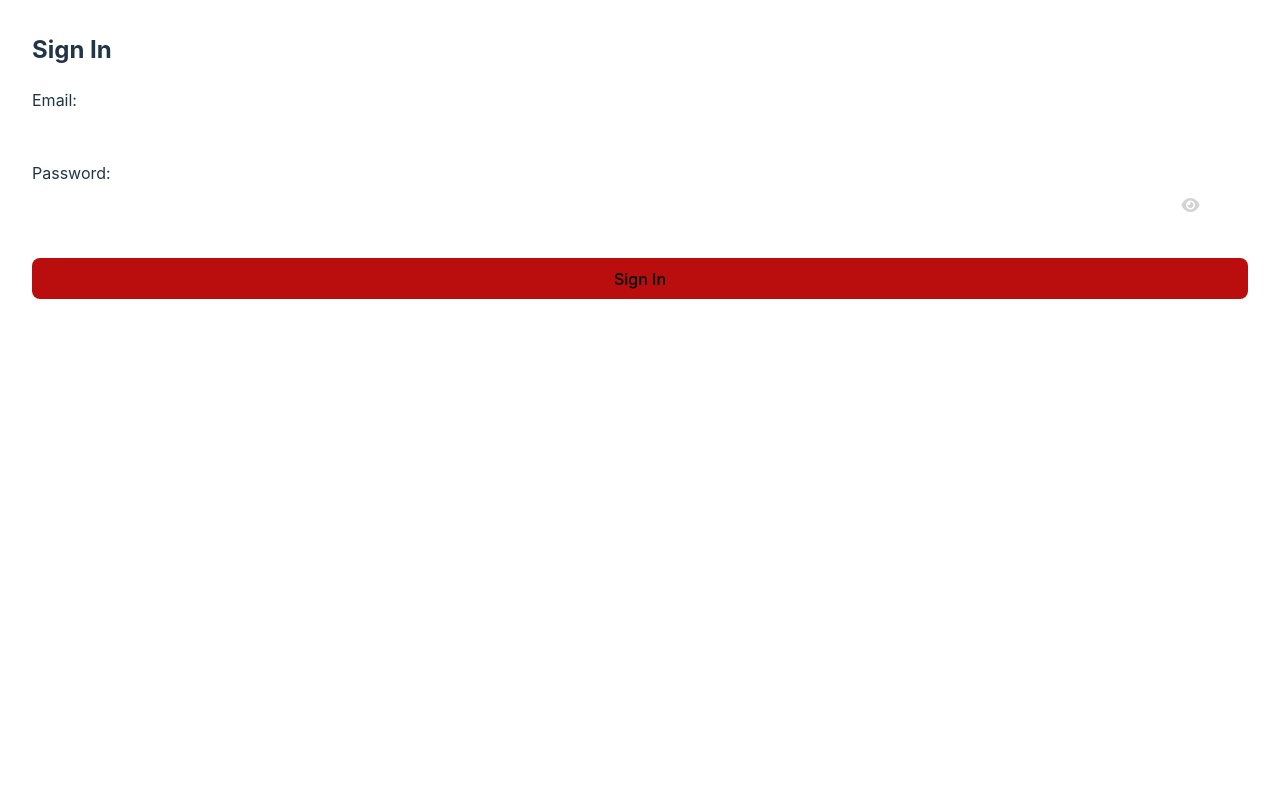
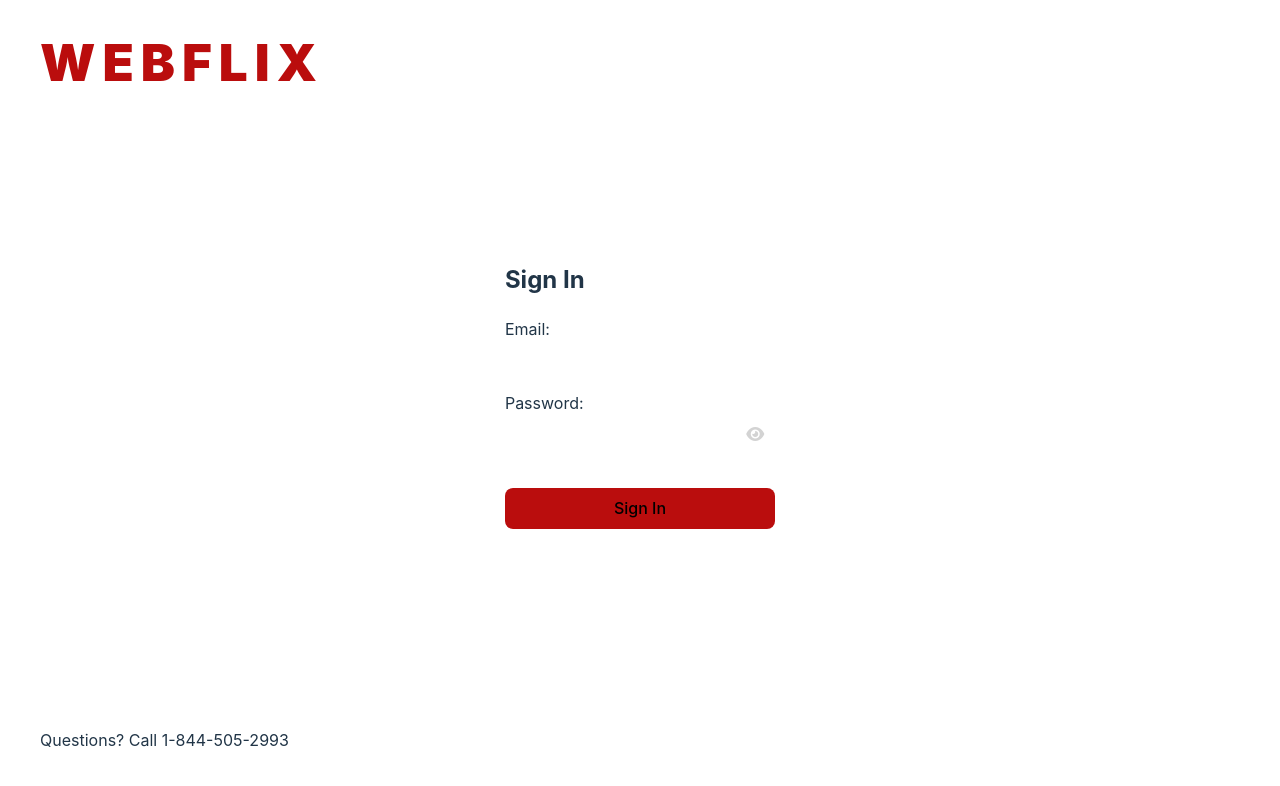
Before and after one commit to tiffbacher/Webflix, a React (Vite) app: page /sign-in in a window 1280 px wide. Shown: the top 786 px of the page. Built offline with nearby package versions, Linux system fonts and the light colour scheme.

Commit message:
Add children routes to root

```diff
--- a/src/main.jsx
+++ b/src/main.jsx
@@ -14,12 +14,13 @@ const router = createBrowserRouter([
     path: '/',
     element: <Root />,
     errorElement: <ErrorPage />,
+    children: [
+      {
+        path: 'sign-in',
+        element: <SignInPage />,
+      }
+    ]
   },
-  {
-    path: 'sign-in',
-    element: <SignInPage />,
-    errorElement: <ErrorPage />
-  }
 ]);
 
 ReactDOM.createRoot(document.getElementById('root')).render(
--- a/src/routes/root.jsx
+++ b/src/routes/root.jsx
@@ -1,4 +1,4 @@
-import { Link } from "react-router-dom";
+import { Link, Outlet, Route, Routes } from "react-router-dom";
 
 export default function Root() {
     return (
@@ -6,9 +6,13 @@ export default function Root() {
             <div className="root__main">
                 <header>
                     <div className="max-width">
-                        <h1 className="logo">WEBFLIX</h1>
+                        <Link to="/"><h1 className="logo">WEBFLIX</h1></Link>
                     </div>
                 </header>
+                <Outlet />
+                <Routes>
+                    <Route
+                        index element={
                             <div className="max-width">
                                 <h2 className="h1">Unlimited movies, TV shows, and more</h2>
                                 <p>Watch anywhere. Cancel anytime.</p>
@@ -18,6 +22,9 @@ export default function Root() {
                                     <Link to="sign-in" className="button">Sign In</Link>
                                 </div>
                             </div>
+                        }>
+                    </Route>
+                </Routes>
                 <footer>
                     <div className="line-break"></div>
                     <div className="footer-content max-width">
```
Lines whose indentation alone changed are shown as unchanged.
